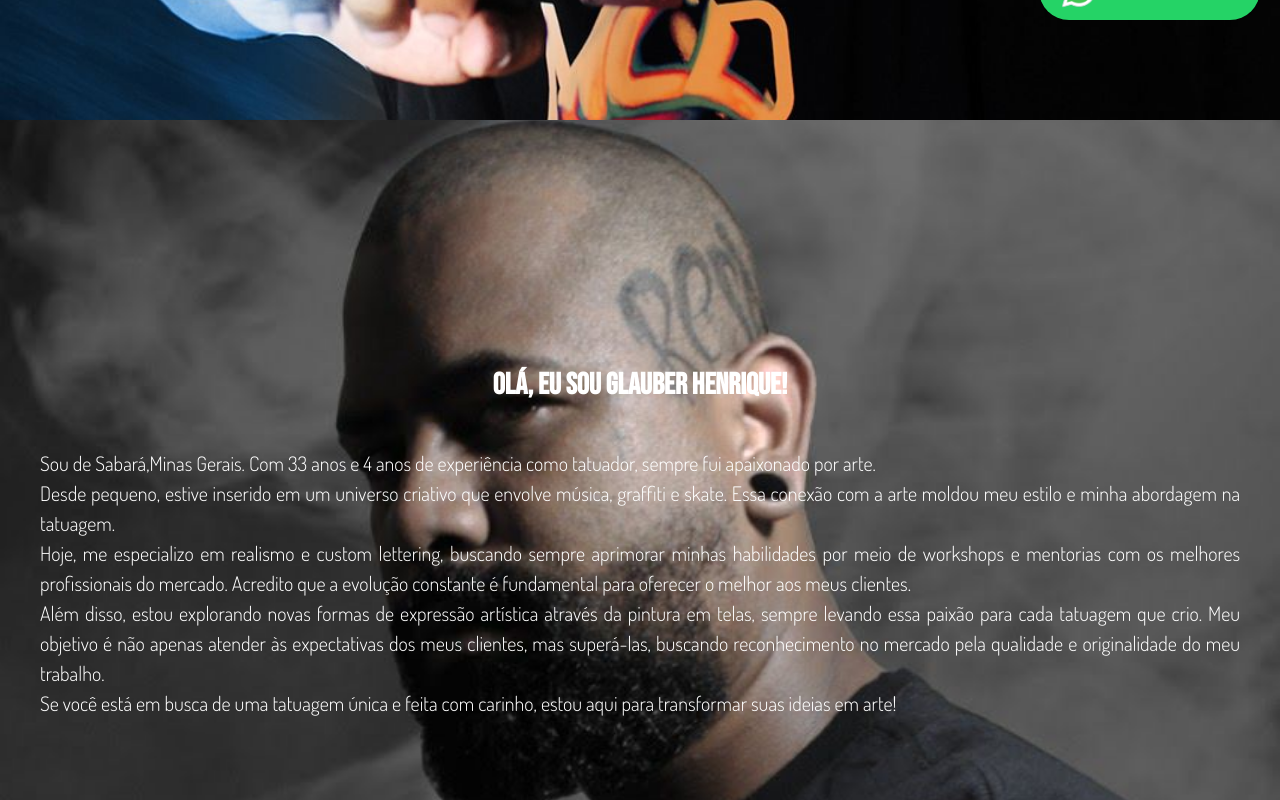
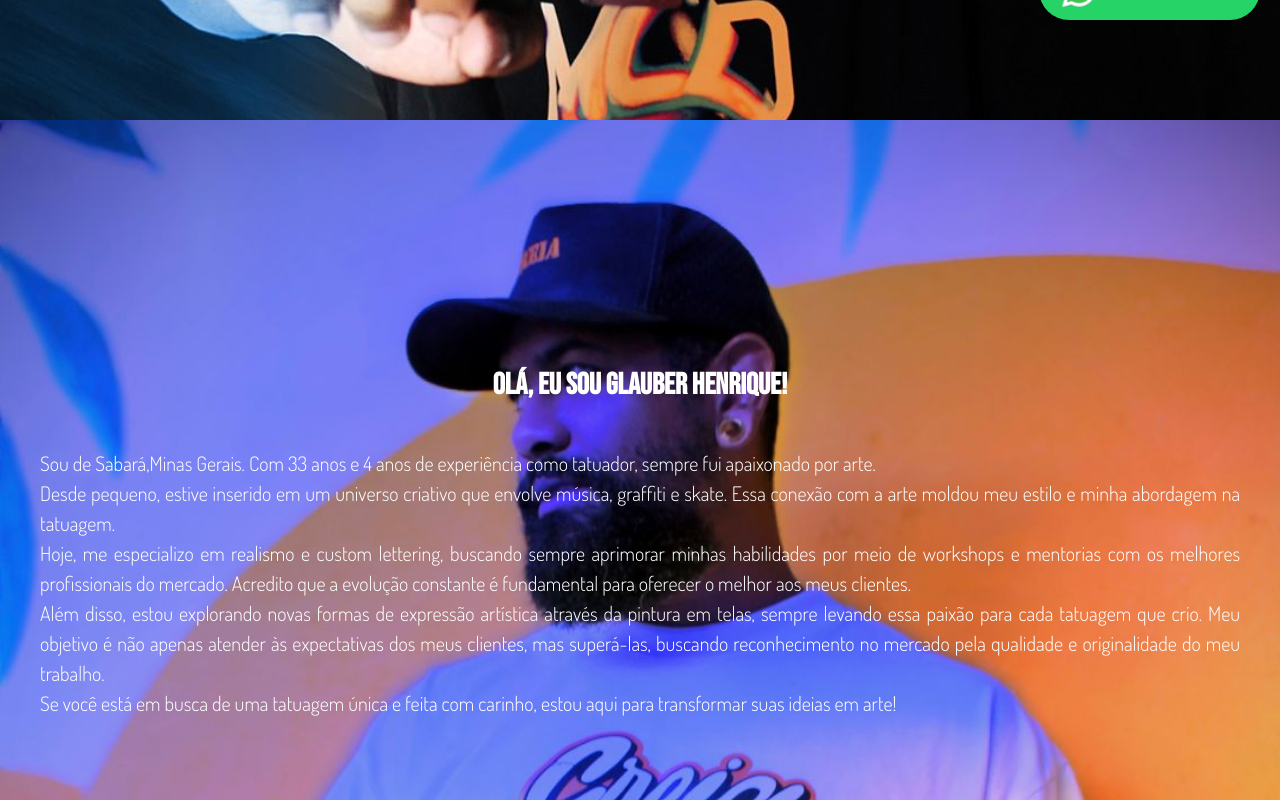
Before and after one commit to fabiopdiogo/landing-page, a React (Create React App) app: page / in a window 1280 px wide. Shown: the part 760-1560 px from the top of the page. Built offline with nearby package versions, Linux system fonts and the light colour scheme.

Commit message:
fix2 about

```diff
--- a/src/components/Sections/About.tsx
+++ b/src/components/Sections/About.tsx
@@ -18,7 +18,7 @@ const H1 = styled.h1`
 const DivMain = styled.section`
   display: flex;
   flex-direction: column;
-  background-image: url('/glauber2.jpeg'); /* Adicione a imagem de fundo */
+  background-image: url('/glauber3.jpeg'); /* Adicione a imagem de fundo */
   background-size: cover; /* Garante que a imagem cubra toda a área de fundo */
   background-position: center;
   background-repeat: no-repeat;
```
